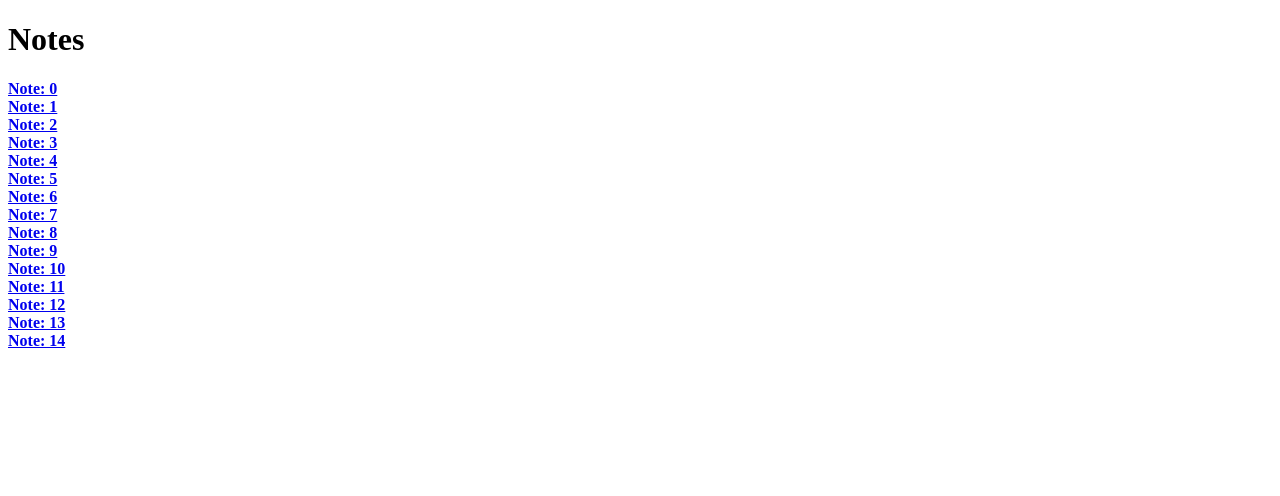
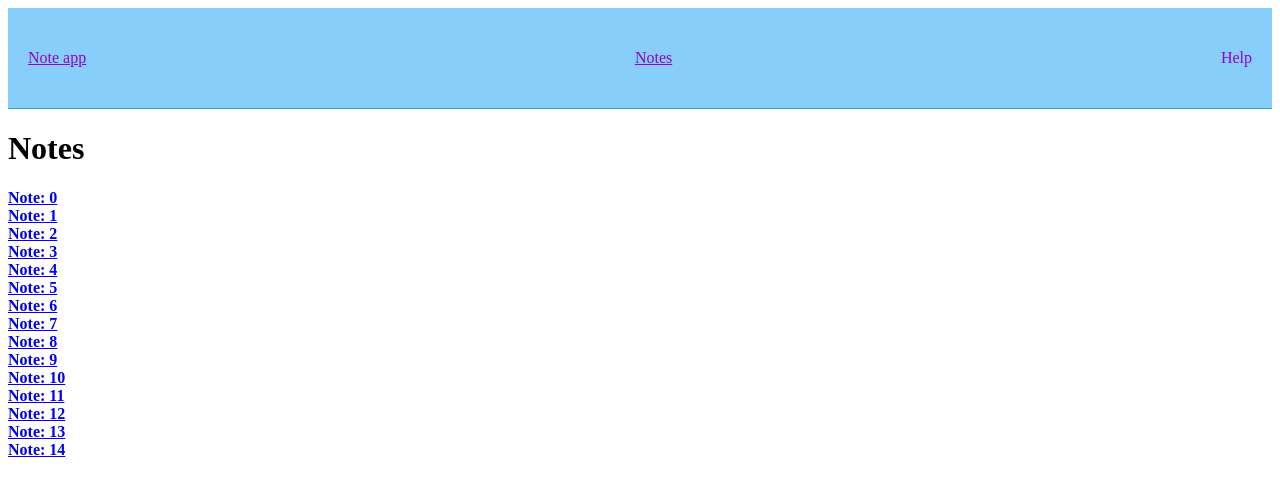
Before and after one commit to nelopuchades/nextjs-course-app, a Next.js app: page /notes in a window 1280 px wide. Shown: the top 496 px of the page. Built offline with nearby package versions, Linux system fonts and the light colour scheme.

Commit message:
Added navbar + Played with next.js plugins

```diff
--- a/next.config.js
+++ b/next.config.js
@@ -1,10 +1,7 @@
-const { PHASE_DEVELOPMENT_SERVER } = require('next/constants');
+const nextEnv = require('next-env');
+const dotEnvLoad = require('dotenv-load');
 
-module.exports = (phase, { defaultConfig }) => {
-  if (phase === PHASE_DEVELOPMENT_SERVER) {
-      console.log('Im in dev mode');
-      return defaultConfig;
-  }
+dotEnvLoad();
 
-  return defaultConfig;
-};
+const withEnv = nextEnv();
+module.exports = withEnv();
--- a/package.json
+++ b/package.json
@@ -17,6 +17,5 @@
     "next-env": "^1.1.1",
     "react": "^17.0.2",
     "react-dom": "^17.0.2"
-  },
-  "devDependencies": {}
+  }
 }
--- /dev/null
+++ b/src/components/Nav/Nav.jsx
@@ -0,0 +1,18 @@
+import Link from 'next/link';
+import styles from './Nav.module.css';
+
+const Nav = () => (
+    <header className={styles.header}>
+        <nav className={styles.nav}>
+            <Link href="/">
+                <a className={styles.link}>Note app</a>
+            </Link>
+            <Link href="/notes">
+                <a className={styles.link}>Notes</a>
+            </Link>
+            <a className={styles.link} href={process.env.HELP_APP_URL}>Help</a>
+        </nav>
+    </header>
+);
+
+export default Nav;
--- /dev/null
+++ b/src/components/Nav/Nav.module.css
@@ -0,0 +1,18 @@
+.header {
+    height: 60px;
+    background-color: lightskyblue;
+    border-bottom: 1px solid lightseagreen;
+    padding: 20px;
+}
+
+.nav {
+    display: flex;
+    align-items: center;
+    justify-content: space-between;
+    height: 100%;
+}
+
+.link {
+    color: darkviolet;
+    cursor: pointer;
+}
--- a/src/pages/_app.jsx
+++ b/src/pages/_app.jsx
@@ -1,5 +1,9 @@
 import React from "react";
+import Nav from '../components/Nav/Nav';
 
 export default function App({ Component, pageProps }) {
-    return <Component {...pageProps} />;
+    return <>
+        <Nav />
+        <Component {...pageProps} />
+    </>;
 }
```
Also changed, not shown: 2 other files (tests, documents, lock files or other folders).
